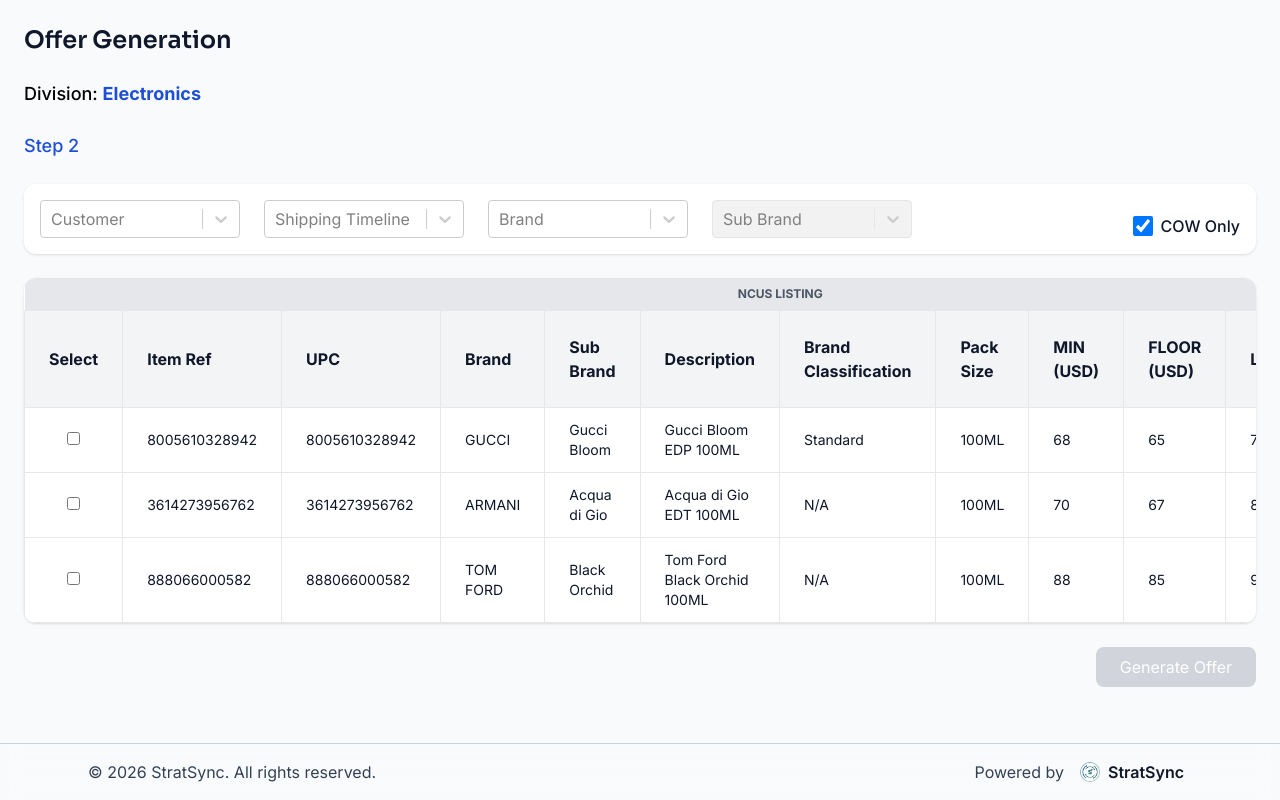
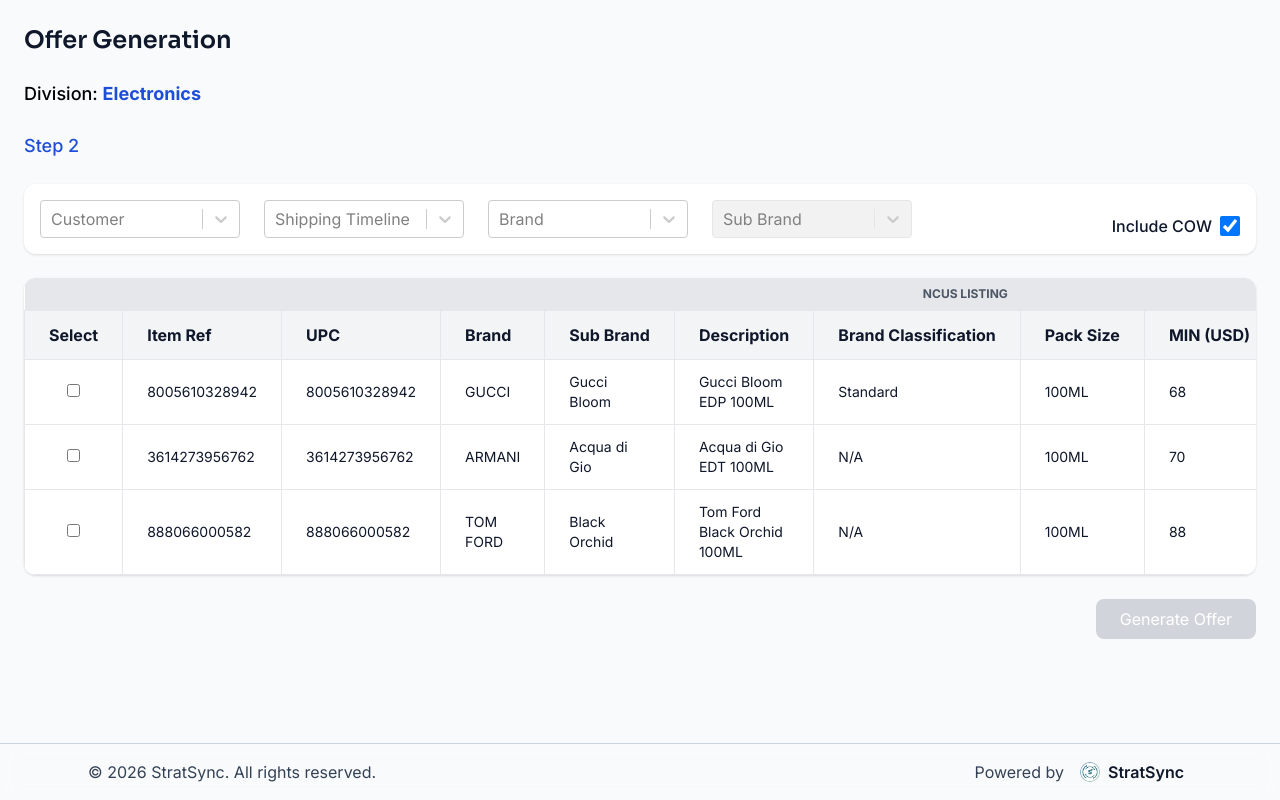
Before and after one commit to stratsync-rohit/revenue-intelligence-dashboard-tionale-v4, a React (Vite) app in the folder client/: page /division/1 in a window 1280 px wide. Built offline with nearby package versions, Linux system fonts and the light colour scheme; no server answers.

Commit message:
modify table more friendly

```diff
--- a/client/src/pages/DivisionPage.tsx
+++ b/client/src/pages/DivisionPage.tsx
@@ -299,7 +299,6 @@
   const [selectedBrands, setSelectedBrands] = useState<OptionType[]>([]);
   const [selectedSubBrands, setSelectedSubBrands] = useState<OptionType[]>([]);
 
-  /* ================= FILTER OPTIONS ================= */
   const shippingOptions: OptionType[] = [
     { value: "Next 7 Days", label: "Next 7 Days" },
     { value: "Next 30 Days", label: "Next 30 Days" },
@@ -443,26 +442,28 @@
         </div>
 
         <div className="flex items-center gap-2 ml-auto relative z-[110]">
+           <span className="font-medium">Include COW</span>
           <input
             type="checkbox"
             checked={cowOnly}
             onChange={() => setCowOnly(!cowOnly)}
             className="w-5 h-5"
           />
-          <span className="font-medium">COW Only</span>
+
+
         </div>
       </div>
 
       {/* TABLE */}
-      <div className="bg-white rounded-xl shadow overflow-auto max-h-[600px]">
+      <div className="bg-white rounded-xl shadow overflow-x-auto max-h-[600px]">
         <table className="min-w-full text-sm border-collapse">
           <thead className="sticky top-0 z-20">
             <tr className="bg-gray-200 text-xs uppercase text-gray-600">
-              <th colSpan={13} className="p-2 text-center">NCUs listing</th>
-              <th className="p-2 text-center">Offer Price</th>
-              <th colSpan={2} className="p-2 text-center">Stocks</th>
-              <th colSpan={2} className="p-2 text-center">2 Weeks</th>
-              <th colSpan={2} className="p-2 text-center">4 Weeks</th>
+              <th colSpan={13} className="p-2 text-center whitespace-nowrap">NCUs listing</th>
+              <th className="p-2 text-center border-l-2 border-gray-400 whitespace-nowrap">Offer Price</th>
+              <th colSpan={2} className="p-2 text-center border-l-2 border-gray-400 whitespace-nowrap">Stocks</th>
+              <th colSpan={2} className="p-2 text-center border-l-2 border-gray-400 whitespace-nowrap">2 Weeks</th>
+              <th colSpan={2} className="p-2 text-center border-l-2 border-gray-400 whitespace-nowrap">4 Weeks</th>
             </tr>
 
             <tr className="bg-gray-100 text-left sticky top-[32px]">
@@ -489,7 +490,17 @@
                 "OFFER QTY CLEAN",
                 "OFFER QTY PROCESSED"
               ].map(h => (
-                <th key={h} className={h === "Offer Price" ? "px-12 py-3 border text-base" : "px-6 py-3 border text-base"}>
+                <th
+                  key={h}
+                  className={
+                    (h === "Offer Price"
+                      ? "px-12 "
+                      : h === "LSP DATE"
+                        ? "px-14 "
+                        : "px-6 ") +
+                    "py-3 border text-base whitespace-nowrap"
+                  }
+                >
                   {h}
                 </th>
               ))}
```
